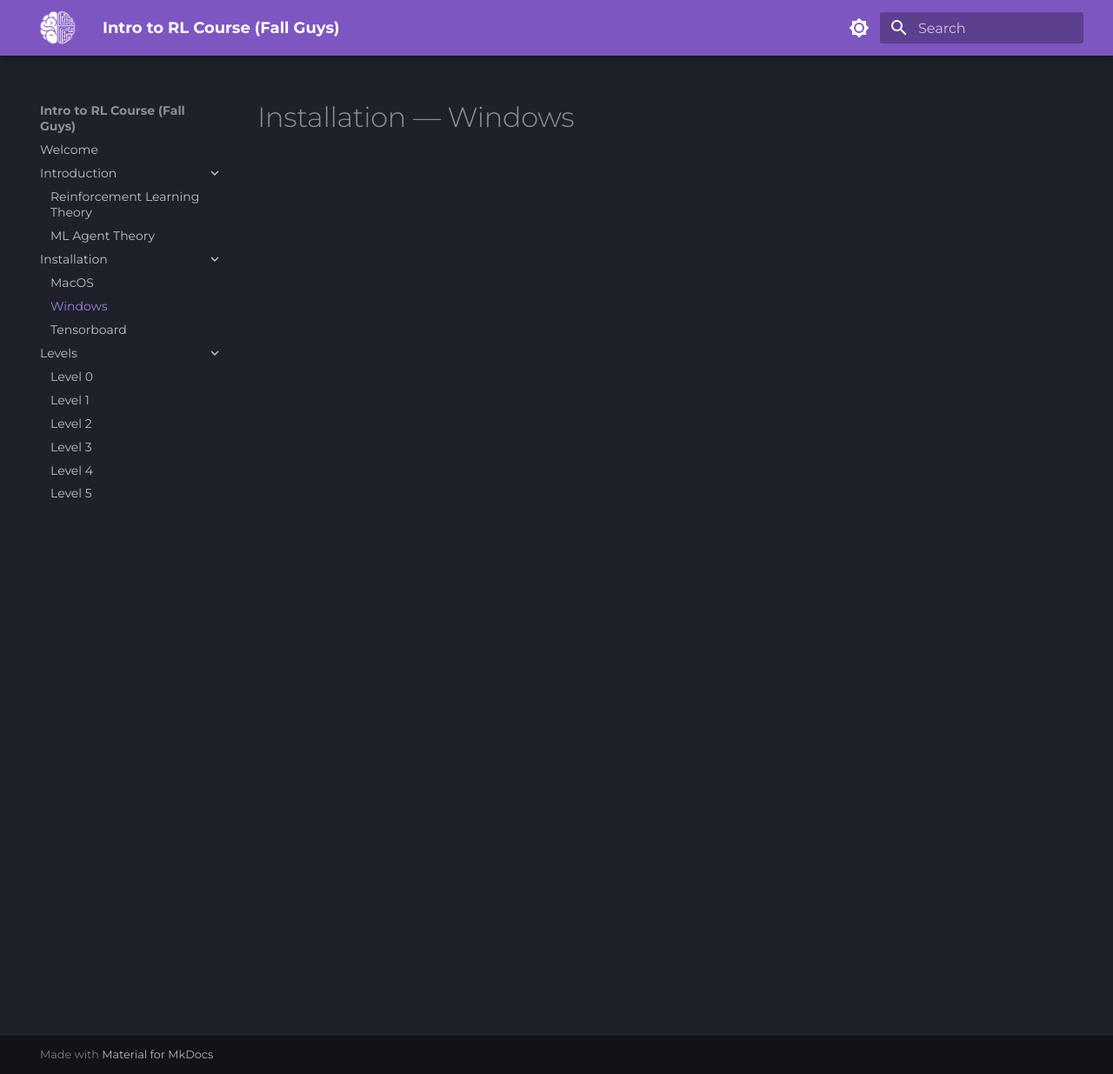
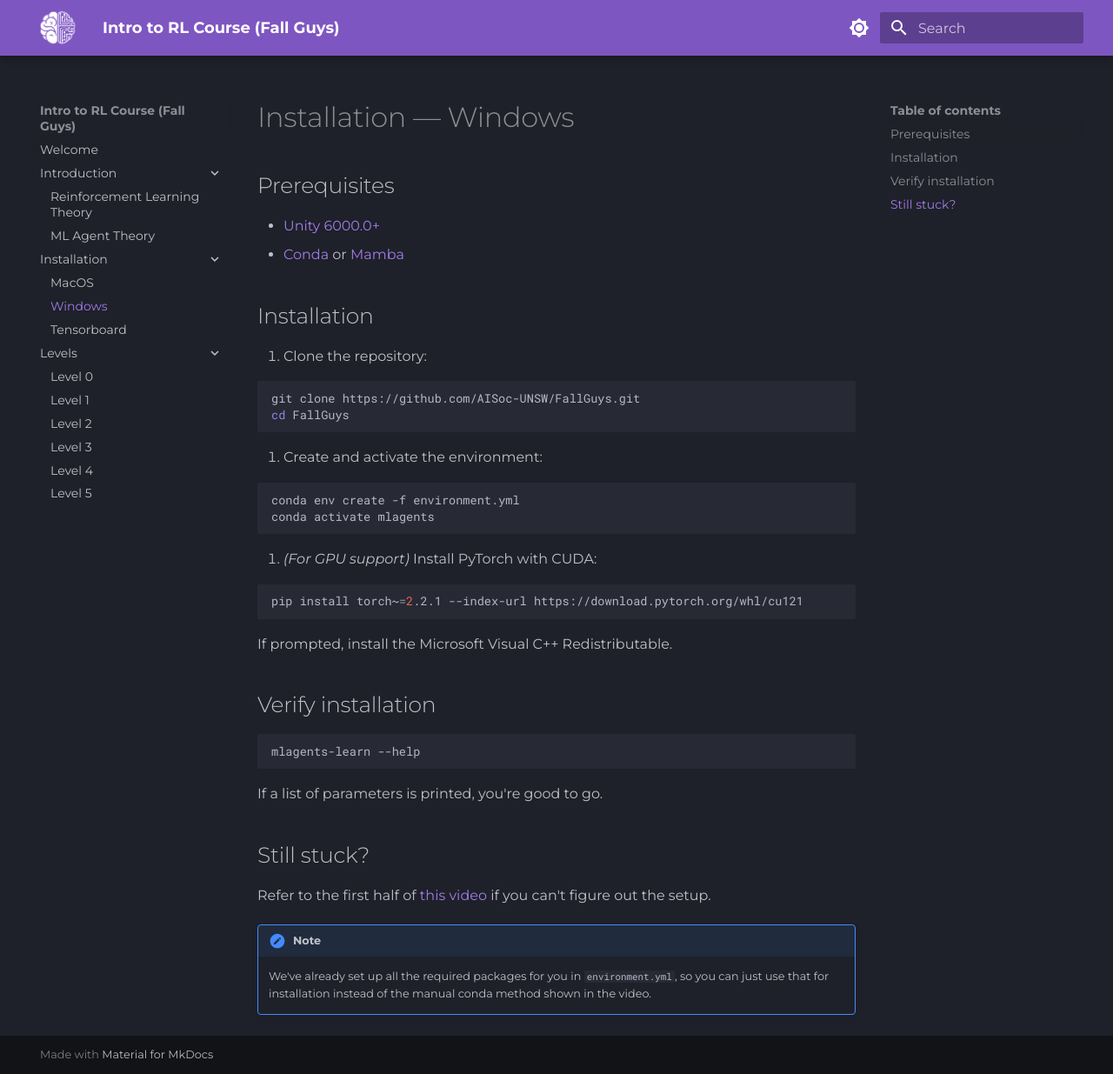
Before and after one commit to AISoc-UNSW/FallGuysDocs, an MkDocs documentation site: the page built from docs/installation/windows.md, in a window 1280 px wide and 1235 px high. Shown: the whole window at 87% size. Built offline with MkDocs 1.6.1 and Material for MkDocs 9.7.7, drawn with Linux system fonts in a browser that asks for light colours.

Commit message:
Add macOS/Windows installation guides
Splits FallGuys README's combined Prerequisites/Installation section
by OS: shared Unity/Conda/environment.yml steps on both, with the
Windows-only PyTorch+CUDA install and VC++ Redistributable note kept
on the Windows page only.

````diff
--- a/docs/installation/windows.md
+++ b/docs/installation/windows.md
@@ -1 +1,45 @@
 # Installation — Windows
+
+## Prerequisites
+
+- [Unity 6000.0+](https://unity3d.com/get-unity/download)
+- [Conda](https://docs.conda.io/en/latest/) or [Mamba](https://github.com/mamba-org/mamba)
+
+## Installation
+
+1. Clone the repository:
+
+   ```bash
+   git clone https://github.com/AISoc-UNSW/FallGuys.git
+   cd FallGuys
+   ```
+
+2. Create and activate the environment:
+
+   ```bash
+   conda env create -f environment.yml
+   conda activate mlagents
+   ```
+
+3. *(For GPU support)* Install PyTorch with CUDA:
+
+   ```bash
+   pip install torch~=2.2.1 --index-url https://download.pytorch.org/whl/cu121
+   ```
+
+   If prompted, install the Microsoft Visual C++ Redistributable.
+
+## Verify installation
+
+```bash
+mlagents-learn --help
+```
+
+If a list of parameters is printed, you're good to go.
+
+## Still stuck?
+
+Refer to the first half of [this video](https://www.youtube.com/watch?v=ZtbjlrmRbyc) if you can't figure out the setup.
+
+!!! note
+    We've already set up all the required packages for you in `environment.yml`, so you can just use that for installation instead of the manual conda method shown in the video.
````
Also changed, not shown: docs/installation/macos.md (+36 -0 lines).
